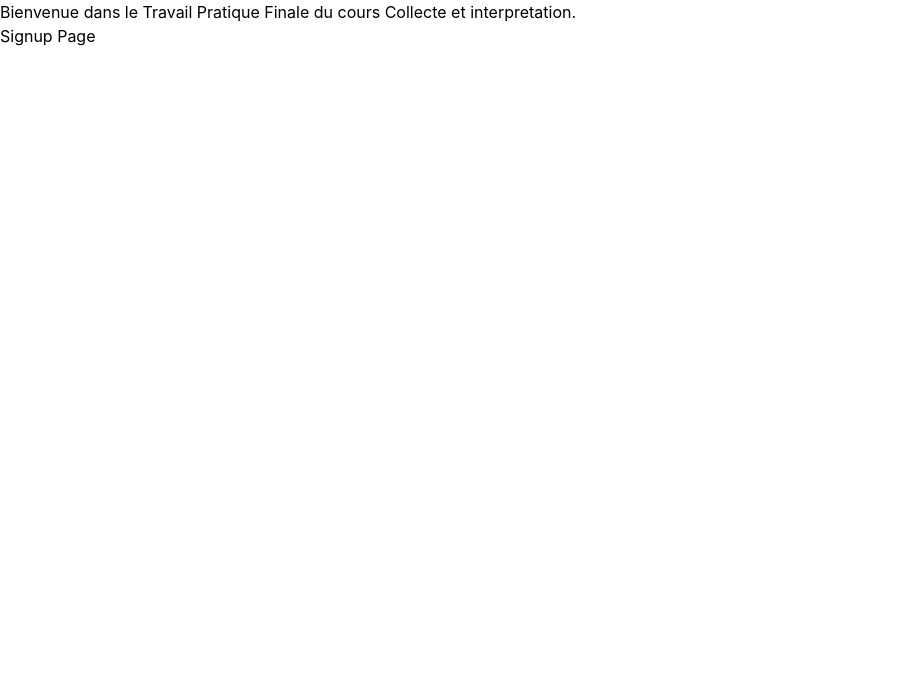
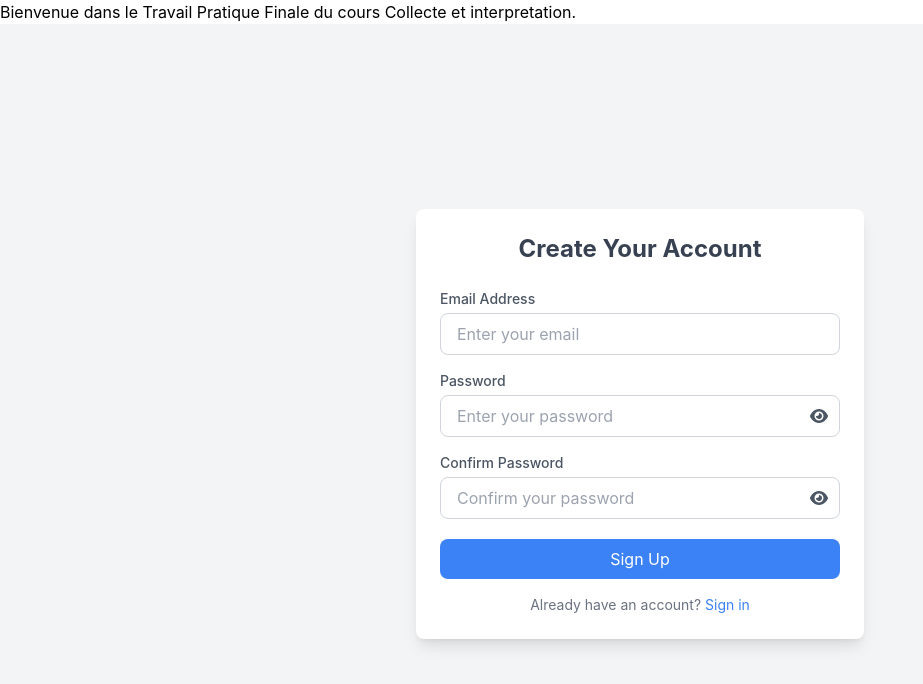
Before and after one commit to hodux/CID-STM-FRONTEND, a React (Create React App) app: page /signup in a window 1280 px wide. Shown: the top 684 px of the page, without its empty margins (0-923 px from the left). Built offline with nearby package versions, Linux system fonts and the light colour scheme.

Commit message:
base of sign up page

```diff
--- a/package.json
+++ b/package.json
@@ -3,6 +3,9 @@
   "version": "0.1.0",
   "private": true,
   "dependencies": {
+    "@fortawesome/fontawesome-svg-core": "^6.7.1",
+    "@fortawesome/free-solid-svg-icons": "^6.7.1",
+    "@fortawesome/react-fontawesome": "^0.2.2",
     "@testing-library/jest-dom": "^5.17.0",
     "@testing-library/react": "^13.4.0",
     "@testing-library/user-event": "^13.5.0",
--- a/src/pages/SignUp.js
+++ b/src/pages/SignUp.js
@@ -1,7 +1,128 @@
-import React from "react";
+import React, { useState } from "react";
+import { FontAwesomeIcon } from "@fortawesome/react-fontawesome";
+import { faEye, faEyeSlash } from "@fortawesome/free-solid-svg-icons";
 
 function Signup() {
-  return <h2>Signup Page</h2>;
+  const [email, setEmail] = useState("");
+  const [emailError, setEmailError] = useState("");
+
+  const [password1, setPassword1] = useState("");
+  const [password2, setPassword2] = useState("");
+  const [passwordError, setPasswordError] = useState("");
+  const [passwordNotMatch, setPasswordNotMatch] = useState("");
+
+  const [passwordVisible1, setPasswordVisible1] = useState(false);
+  const [passwordVisible2, setPasswordVisible2] = useState(false);
+
+  const validateEmail = (email) => /^[^\s@]+@[^\s@]+\.[^\s@]+$/.test(email);
+
+  const validatePassword = (password) =>
+    /^(?=.*[A-Za-z])(?=.*\d)(?=.*[@$!%*#?&])[A-Za-z\d@$!%*#?&]{8,}$/.test(password);
+
+  const handleEmailChange = (e) => {
+    const inputEmail = e.target.value;
+    setEmail(inputEmail);
+    setEmailError(validateEmail(inputEmail) ? "" : "Please enter a valid email address.");
+  };
+
+  const handlePassword1Change = (e) => {
+    const inputPassword = e.target.value;
+    setPassword1(inputPassword);
+    setPasswordError(validatePassword(inputPassword) ? "" : "Password must be at least 8 characters, include a number, a letter, and a special character.");
+  };
+
+  const handlePassword2Change = (e) => {
+    const inputPassword = e.target.value;
+    setPassword2(inputPassword);
+    setPasswordNotMatch(inputPassword === password1 ? "" : "Passwords do not match.");
+  };
+
+  const togglePasswordVisibility1 = () => setPasswordVisible1(!passwordVisible1);
+  const togglePasswordVisibility2 = () => setPasswordVisible2(!passwordVisible2);
+
+  return (
+    <div className="flex justify-center items-center h-screen bg-gray-100">
+      <div className="w-full max-w-md bg-white rounded-lg shadow-lg p-6">
+        <h2 className="text-2xl font-bold text-gray-700 text-center mb-6">Create Your Account</h2>
+        <form className="space-y-4">
+          <div>
+            <label htmlFor="email" className="block text-sm font-medium text-gray-600 mb-1">
+              Email Address
+            </label>
+            <input
+              type="email"
+              id="email"
+              value={email}
+              onChange={handleEmailChange}
+              className={`w-full px-4 py-2 border ${
+                emailError ? "border-red-500 focus:ring-red-500" : "border-gray-300 focus:ring-blue-500"
+              } rounded-lg`}
+              placeholder="Enter your email"
+            />
+            <p className="text-sm text-red-500 mt-1">{emailError}</p>
+          </div>
+          <div>
+            <label htmlFor="password" className="block text-sm font-medium text-gray-600 mb-1">
+              Password
+            </label>
+            <div className="relative">
+              <input
+                type={passwordVisible1 ? "text" : "password"}
+                id="password"
+                value={password1}
+                onChange={handlePassword1Change}
+                className="w-full px-4 py-2 border border-gray-300 rounded-lg focus:ring-2 focus:ring-blue-500"
+                placeholder="Enter your password"
+              />
+              <button
+                type="button"
+                onClick={togglePasswordVisibility1}
+                className="absolute inset-y-0 right-3 flex items-center text-gray-600"
+              >
+                <FontAwesomeIcon icon={passwordVisible1 ? faEyeSlash : faEye} />
+              </button>
+            </div>
+            <p className="text-sm text-red-500 mt-1">{passwordError}</p>
+          </div>
+          <div>
+            <label htmlFor="confirm-password" className="block text-sm font-medium text-gray-600 mb-1">
+              Confirm Password
+            </label>
+            <div className="relative">
+              <input
+                type={passwordVisible2 ? "text" : "password"}
+                id="confirm-password"
+                value={password2}
+                onChange={handlePassword2Change}
+                className="w-full px-4 py-2 border border-gray-300 rounded-lg focus:ring-2 focus:ring-blue-500"
+                placeholder="Confirm your password"
+              />
+              <button
+                type="button"
+                onClick={togglePasswordVisibility2}
+                className="absolute inset-y-0 right-3 flex items-center text-gray-600"
+              >
+                <FontAwesomeIcon icon={passwordVisible2 ? faEyeSlash : faEye} />
+              </button>
+            </div>
+            <p className="text-sm text-red-500 mt-1">{passwordNotMatch}</p>
+          </div>
+          <button
+            type="submit"
+            className="w-full bg-blue-500 text-white py-2 px-4 rounded-lg hover:bg-blue-600 transition"
+          >
+            Sign Up
+          </button>
+        </form>
+        <p className="text-sm text-gray-500 text-center mt-4">
+          Already have an account?{" "}
+          <a href="/signin" className="text-blue-500 hover:underline">
+            Sign in
+          </a>
+        </p>
+      </div>
+    </div>
+  );
 }
 
 export default Signup;
```
Also changed, not shown: 1 other file (tests, documents, lock files or other folders).
